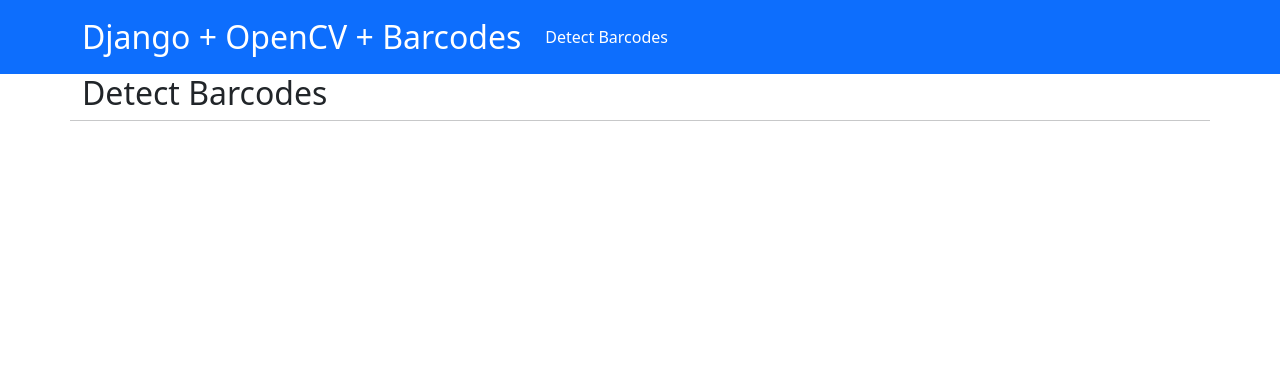
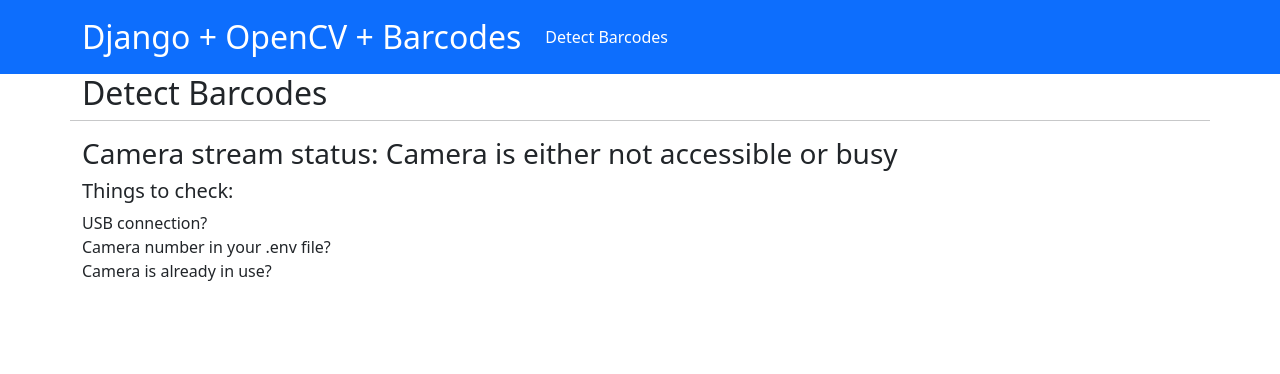
Before and after one commit to py404/Django-OpenCV-Barcodes, a Django app: template templates/detect_barcodes/detect.html in a window 1280 px wide. Shown: the top 374 px of the page. Run offline with Django 3.2, Linux system fonts and the light colour scheme; the template is opened without the code that fills it, so the values that code supplies are empty; parts of the project's set-up code (start-up, migrations or seed data) failed here and were passed over.

Commit message:
Add camera stream to detect template with opencv VideoCapture.

```diff
--- a/detect_barcodes/urls.py
+++ b/detect_barcodes/urls.py
@@ -4,4 +4,5 @@
 
 urlpatterns = [
     path('', views.detect, name='detect_barcodes'),
+    path('camera_feed', views.camera_feed, name='camera_feed'),
 ]
--- a/templates/detect_barcodes/detect.html
+++ b/templates/detect_barcodes/detect.html
@@ -6,5 +6,18 @@
 <div class="row">
     <h2>Detect Barcodes</h2>
     <hr />
+
+    {% if cam_status %}
+    <h3>Camera stream status: connected</h3>
+    <img src="{% url 'camera_feed' %}" style="width: 640px; height: 480px;" />
+    {% else %}
+    <h3>Camera stream status: Camera is either not accessible or busy</h3>
+    <h5>Things to check:</h5>
+    <ul class="text-right list-inline">
+        <li>USB connection?</li>
+        <li>Camera number in your .env file?</li>
+        <li>Camera is already in use?</li>
+    </ul>
+    {% endif %}
 </div>
 {% endblock content %}
```
Also changed, not shown: detect_barcodes/camera_stream.py (added, +22 -0 lines), detect_barcodes/views.py (+16 -1 lines).
